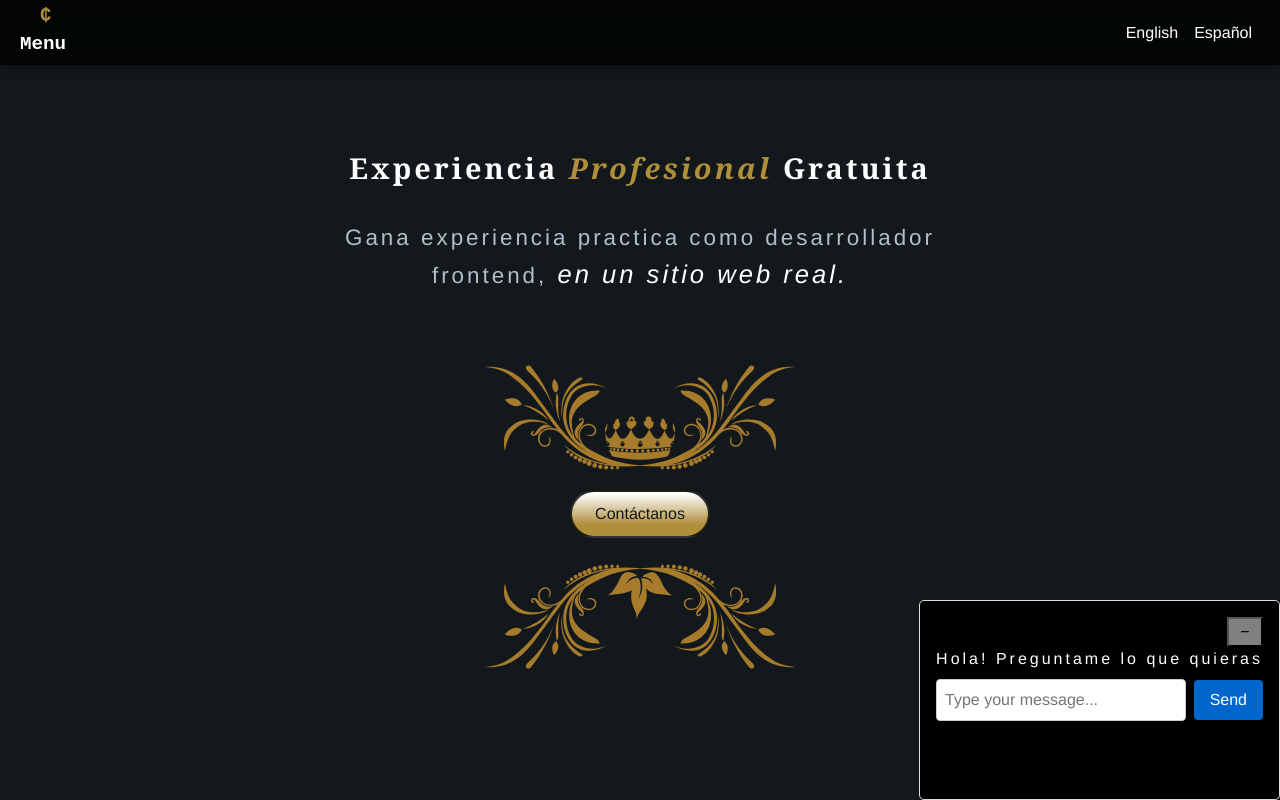
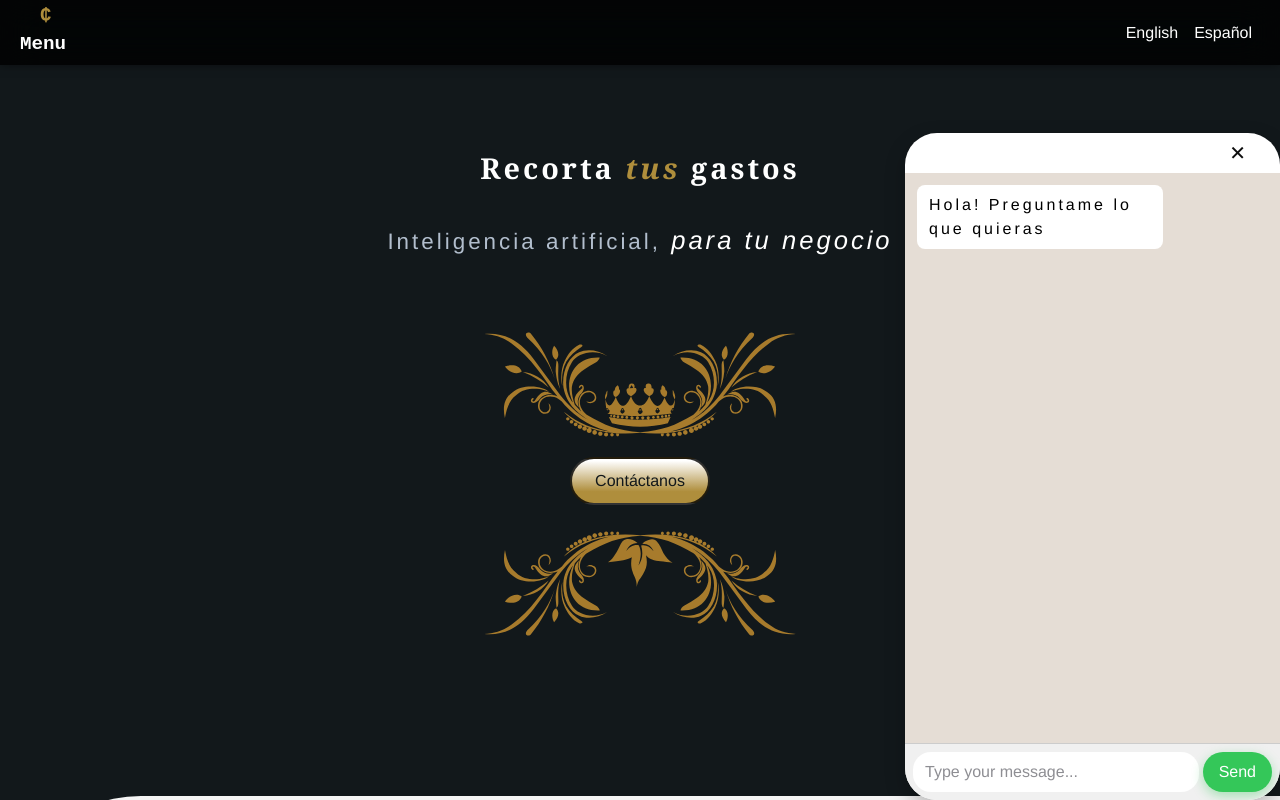
Before and after one commit to MEGAFRAN/clubtal, a Next.js app: page / in a window 1280 px wide. Both pictures are taken after a click on the button "Open Chat". Shown: the top 800 px of the page. Built offline with nearby package versions, Linux system fonts and the light colour scheme.

Commit message:
feature/WEB-51: updated chatbot styling

```diff
--- a/app/components/chat/ChatComponent.tsx
+++ b/app/components/chat/ChatComponent.tsx
@@ -2,7 +2,7 @@ import { useState, useRef, useEffect, FormEvent } from "react"
 import styles from "../../styles/components/chat.module.scss"
 
 interface ChatProps {
-  onMinimize: () => void
+  onClose: () => void
 }
 
 interface Message {
@@ -10,12 +10,9 @@ interface Message {
   content: string
 }
 
-export const ChatComponent: React.FC<ChatProps> = ({ onMinimize }) => {
+export const ChatComponent: React.FC<ChatProps> = ({ onClose }) => {
   const [messages, setMessages] = useState<Message[]>([
-    {
-      role: "system",
-      content: "Hola! Preguntame lo que quieras",
-    },
+    { role: "system", content: "Hola! Preguntame lo que quieras" },
   ])
   const [userMessage, setUserMessage] = useState("")
   const chatContainerRef = useRef<HTMLDivElement | null>(null)
@@ -64,8 +61,8 @@ export const ChatComponent: React.FC<ChatProps> = ({ onMinimize }) => {
 
   return (
     <div className={styles.container}>
-      <button className={styles.minimize_button} onClick={onMinimize}>
-        &#8722;
+      <button className={styles.close_button} onClick={onClose}>
+        &#x2715;
       </button>
       <div className={styles.chat_messages} ref={chatContainerRef}>
         {messages.map((message, index) => (
--- a/app/components/chat_toogle/ChatToogleComponent.tsx
+++ b/app/components/chat_toogle/ChatToogleComponent.tsx
@@ -12,7 +12,7 @@ export const ChatToggle: React.FC = () => {
   return (
     <div className={styles.container}>
       {isChatVisible ? (
-        <ChatComponent onMinimize={handleToggleChat} />
+        <ChatComponent onClose={handleToggleChat} />
       ) : (
         <button className={styles.open} onClick={handleToggleChat}>
           Open Chat
--- a/app/services/pages/home-text.ts
+++ b/app/services/pages/home-text.ts
@@ -21,17 +21,15 @@ export const HOME_TEXT = {
       { name: "Servicios", link: benefits },
       { name: "Pasos a seguir", link: followingSteps },
       { name: "Contacto", link: contact },
-      { name: "Documentación proyecto", link: documentation, externalLink: true },
-      { name: "Jira proyecto", link: jira, externalLink: true },
     ],
 
-    headerTitle: ["Experiencia", "Profesional", "Gratuita"],
+    headerTitle: ["Recorta", "tus", "gastos"],
 
-    headerText: ["Gana experiencia practica como desarrollador frontend", "en un sitio web real."],
+    headerText: ["Inteligencia artificial", "para tu negocio"],
 
     ctaButtonTexts: [
       "Contáctanos",
-      "Solicitar beneficios",
+      "Solicitar prueba",
       "Iniciemos el proceso",
       "Unete a la comunidad",
       "Mas información",
@@ -40,25 +38,25 @@ export const HOME_TEXT = {
     ],
 
     sectionsTitles: [
-      "Para personas de América latina con:",
-      "Beneficios para ti",
+      "¿Te gustaria tu propio asistente virtual?",
+      "Beneficios de tu asistente virtual",
       "¿Como es nuestra comunidad?",
-      "Herramientas que usaras",
+      "Pruebame en tu sitio web",
       "Pasos a seguir",
       "Contáctanos",
     ],
 
     sectionsSubTitles: ["¿Pero te falta experiencia practica?"],
 
-    careers: ["Conocimientos básicos en desarrollo frontend (Html, Css, Javascript)"],
+    careers: ["Servicio al cliente las 24 horas, ahorra costos de personal"],
 
     services: [
-      "Experiencia práctica en un sitio web real",
-      "Certificado de experiencia personalizado",
-      "Contacto con un equipo remoto y distribuido en múltiples países",
-      "Red de contactos",
-      "Exposición en redes sociales",
-      "En vivos con: Reclutadores, personal de empresas tecnológicas",
+      "Servicio al cliente las 24 horas",
+      "Economico",
+      "Facil de usar",
+      "Personalizable",
+      "Multiples idiomas",
+      "Medicion de interacciones",
     ],
 
     communityAdvantages: [
@@ -107,8 +105,6 @@ export const HOME_TEXT = {
       { name: "Services", link: benefits },
       { name: "Steps to follow", link: followingSteps },
       { name: "Contact", link: contact },
-      { name: "Project documentation", link: documentation, externalLink: true },
-      { name: "Project Jira", link: jira, externalLink: true },
     ],
 
     headerTitle: ["Free", "Professional", "Experience"],
--- a/app/styles/components/chat-toogle.module.scss
+++ b/app/styles/components/chat-toogle.module.scss
@@ -3,14 +3,18 @@
 @use "../abstracts/mixins";
 
 .container {
-  position: fixed;
-  bottom: 0;
-  right: 0;
-
   .open {
-    background-color: red;
-    height: 70px;
-    width: 100px;
-    border-radius: 20px;
+    position: fixed;
+    bottom: 20px;
+    right: 20px;
+    background-color: #4fc3f7;
+    border: none;
+    color: white;
+    padding: 12px 24px;
+    text-align: center;
+    font-size: 16px;
+    border-radius: 24px;
+    outline: none;
+    cursor: pointer;
   }
 }
--- a/app/styles/components/chat.module.scss
+++ b/app/styles/components/chat.module.scss
@@ -1,79 +1,126 @@
-@use "../abstracts/colors";
-@use "../abstracts/animations";
-@use "../abstracts/mixins";
-
 .container {
   position: fixed;
   bottom: 0;
   right: 0;
+  margin: auto;
+  width: 375px;
+  height: 667px;
+  background: white;
+  border-radius: 32px;
+  box-shadow: 0px 8px 20px rgba(0, 0, 0, 0.25);
   display: flex;
   flex-direction: column;
-  height: 100%;
-  max-height: 200px;
-  max-width: 500px;
-  background-color: black;
-  border: 1px solid #ddd;
-  border-radius: 5px;
-  padding: 16px;
+  overflow: hidden;
 
-  .minimize_button {
-    display: flex;
-    place-self: flex-end;
-    justify-content: center;
-    width: 36px;
-    background-color: gray;
+  @media (max-width: 400px) {
+    width: 100%;
+    height: 100%;
+    border-radius: 0;
   }
 
-  .messages {
-    flex: 1;
+  .close_button {
+    display: flex;
+    align-self: flex-end;
+    padding-right: 30px;
+    background: none;
+    border: none;
+    font-size: 20px;
+    color: #0d0d0d;
+    margin: 4px;
+    cursor: pointer;
+  }
+
+  .chat_messages {
     overflow-y: auto;
+    height: calc(100% - 88px);
+    padding: 12px;
+    background-color: #e5ddd5;
 
     .message {
+      max-width: 70%;
       margin-bottom: 8px;
-      line-height: 1.4;
+      padding: 8px 12px;
+      border-radius: 8px;
       word-wrap: break-word;
 
       &.system {
-        color: red;
+        color: #000000;
+        background-color: #ffffff;
+        margin-right: auto;
+
+        &.typing-indicator {
+          display: inline-block;
+          vertical-align: middle;
+          margin: 0 4px;
+          width: 4px;
+          height: 4px;
+          border-radius: 50%;
+          background-color: #ffffff;
+          animation: typing-indicator 1s infinite steps(4);
+        }
+
+        @keyframes typing-indicator {
+          0%,
+          20% {
+            transform: scale(1);
+          }
+          50% {
+            transform: scale(0.5);
+          }
+          100% {
+            transform: scale(1);
+          }
+        }
       }
 
       &.user {
-        color: #0066cc;
-        font-weight: bold;
+        color: #ffffff;
+        background-color: #4fc3f7;
+        margin-left: auto;
       }
 
       &.assistant {
-        color: #777;
+        color: #000000;
+        background-color: #ffffff;
+        margin-right: auto;
       }
     }
   }
 
   form {
     display: flex;
-    align-items: center;
-    margin-top: 8px;
+    padding: 8px;
+    background-color: #f0f0f0;
+    border-top: 1px solid #ccc;
 
     input {
-      flex: 1;
-      padding: 8px;
-      border: 1px solid #ccc;
-      border-radius: 4px;
+      flex-grow: 1;
+      border: none;
+      outline: none;
+      padding: 8px 12px;
+      border-radius: 18px;
+      margin-right: 4px;
       font-size: 16px;
-      outline: none;
+
+      &::placeholder {
+        color: #8e8e93;
+      }
     }
 
-    button {
-      margin-left: 8px;
+    button[type="submit"] {
+      background: #34c759;
+      color: white;
+      font-size: 16px;
+      line-height: 20px;
       padding: 8px 16px;
-      background-color: #0066cc;
-      color: #fff;
-      font-size: 16px;
+      border-radius: 24px;
       border: none;
-      border-radius: 4px;
+      box-shadow: 0px 4px 12px rgba(52, 199, 89, 0.4);
       cursor: pointer;
+      outline: none;
 
       &:hover {
-        background-color: #0052a3;
+        background: #30b54a;
       }
     }
   }
```
